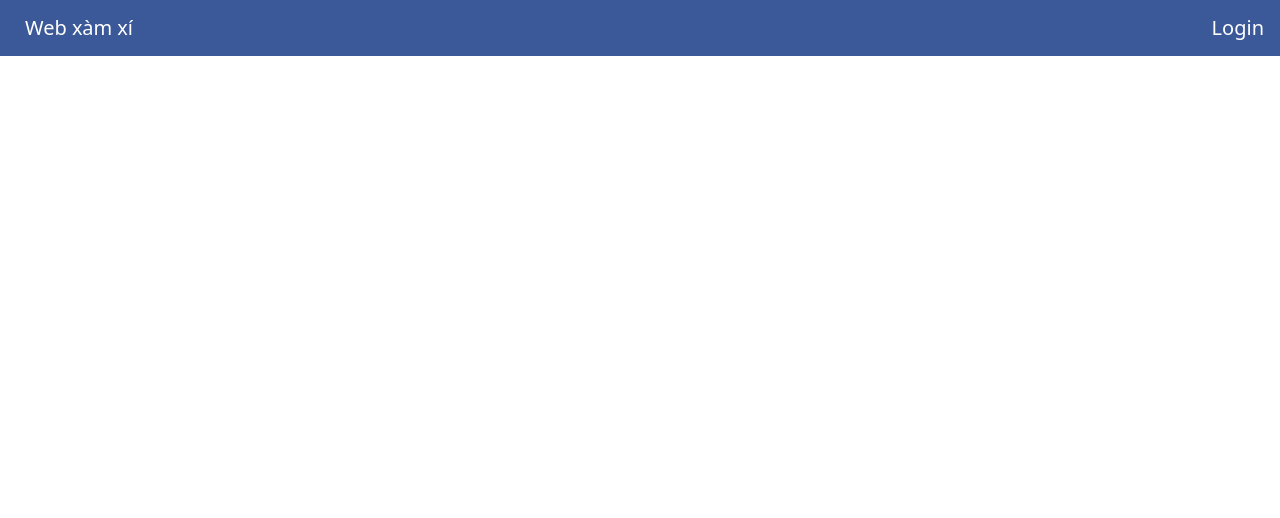
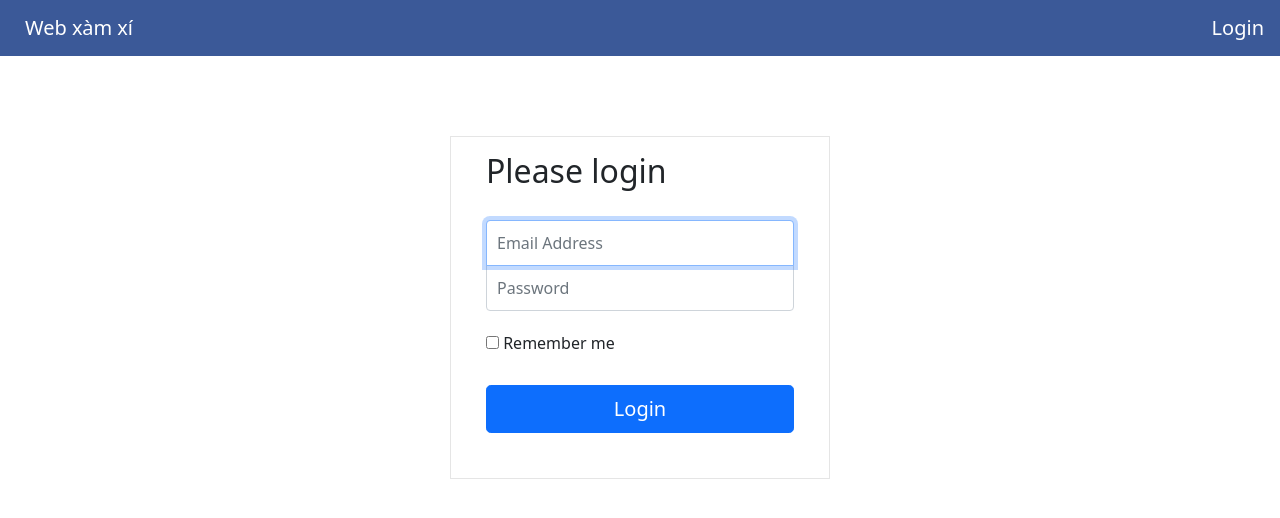
Before and after one commit to vietdqhcmute/interview-pet-proj, an Angular app in the folder client/: page /login-form-component in a window 1280 px wide. Before the commit this address led to /. Shown: the top 518 px of the page. Built offline with nearby package versions, Linux system fonts and the light colour scheme.

Commit message:
create login form

```diff
--- a/client/src/app/app-routing.module.ts
+++ b/client/src/app/app-routing.module.ts
@@ -1,10 +1,15 @@
 import { NgModule } from '@angular/core';
 import { RouterModule, Routes } from '@angular/router';
+import { LoginFormComponent } from './login-form/login-form.component';
 
-const routes: Routes = [];
+const routes: Routes = [
+  { path: 'login-form-component', component:  LoginFormComponent}
+];
 
 @NgModule({
   imports: [RouterModule.forRoot(routes)],
   exports: [RouterModule]
 })
-export class AppRoutingModule { }
+export class AppRoutingModule {
+
+ }
--- a/client/src/app/app.component.html
+++ b/client/src/app/app.component.html
@@ -1 +1,2 @@
 <app-top-bar></app-top-bar>
+<router-outlet></router-outlet>
--- a/client/src/app/app.module.ts
+++ b/client/src/app/app.module.ts
@@ -4,11 +4,13 @@ import { BrowserModule } from '@angular/platform-browser';
 import { AppRoutingModule } from './app-routing.module';
 import { AppComponent } from './app.component';
 import { TopBarComponent } from './top-bar/top-bar.component';
+import { LoginFormComponent } from './login-form/login-form.component';
 
 @NgModule({
   declarations: [
     AppComponent,
-    TopBarComponent
+    TopBarComponent,
+    LoginFormComponent
   ],
   imports: [
     BrowserModule,
--- /dev/null
+++ b/client/src/app/login-form/login-form.component.html
@@ -0,0 +1,14 @@
+<div class="wrapper">
+    <form class="form-signin">
+        <h2 class="form-signin-heading">Please login</h2>
+        <input type="text" class="form-control" name="username" placeholder="Email Address" required="" autofocus="" />
+        <input type="password" class="form-control" name="password" placeholder="Password" required="" />
+        <label class="checkbox">
+        <input type="checkbox" value="remember-me" id="rememberMe" name="rememberMe"> Remember me
+      </label>
+        <div>
+            <button class="btn btn-lg btn-primary btn-block btn-login" type="submit">Login</button>
+        </div>
+
+    </form>
+</div>
--- /dev/null
+++ b/client/src/app/login-form/login-form.component.scss
@@ -0,0 +1,46 @@
+body {
+    background: #eee !important;
+}
+
+.wrapper {
+    margin-top: 80px;
+    margin-bottom: 80px;
+}
+
+.form-signin {
+    max-width: 380px;
+    padding: 15px 35px 45px;
+    margin: 0 auto;
+    background-color: #fff;
+    border: 1px solid rgba(0, 0, 0, 0.1);
+    .form-signin-heading,
+    .checkbox {
+        margin-bottom: 30px;
+    }
+    .checkbox {
+        font-weight: normal;
+    }
+    .form-control {
+        position: relative;
+        font-size: 16px;
+        height: auto;
+        padding: 10px;
+        //@include box-sizing(border-box);
+        &:focus {
+            z-index: 2;
+        }
+    }
+    input[type="text"] {
+        margin-bottom: -1px;
+        border-bottom-left-radius: 0;
+        border-bottom-right-radius: 0;
+    }
+    input[type="password"] {
+        margin-bottom: 20px;
+        border-top-left-radius: 0;
+        border-top-right-radius: 0;
+    }
+    .btn-login {
+        width: 100%;
+    }
+}
--- /dev/null
+++ b/client/src/app/login-form/login-form.component.ts
@@ -0,0 +1,15 @@
+import { Component, OnInit } from '@angular/core';
+
+@Component({
+  selector: 'app-login-form',
+  templateUrl: './login-form.component.html',
+  styleUrls: ['./login-form.component.scss']
+})
+export class LoginFormComponent implements OnInit {
+
+  constructor() { }
+
+  ngOnInit(): void {
+  }
+
+}
--- a/client/src/app/top-bar/top-bar.component.html
+++ b/client/src/app/top-bar/top-bar.component.html
@@ -1,5 +1,5 @@
 <nav class="navbar navbar-expand-lg nav-bar-color justify-content-between">
     <a class="navbar-brand " href="#">Web xàm xí</a>
 
-    <a class="navbar-brand " href="#">Login</a>
+    <a class="navbar-brand " routerLink="/login-form-component" routerLinkActive="active">Login</a>
 </nav>
```
Also changed, not shown: 1 other file (tests, documents, lock files or other folders).
